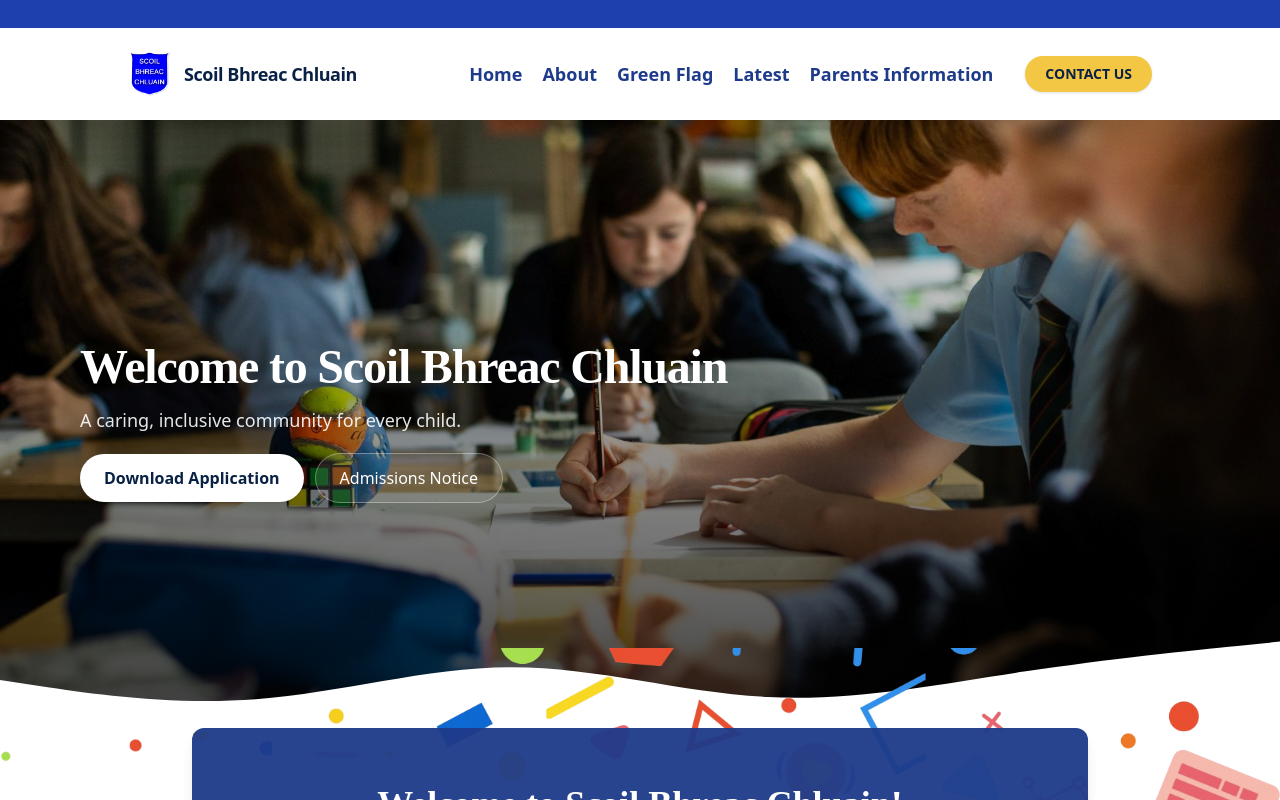
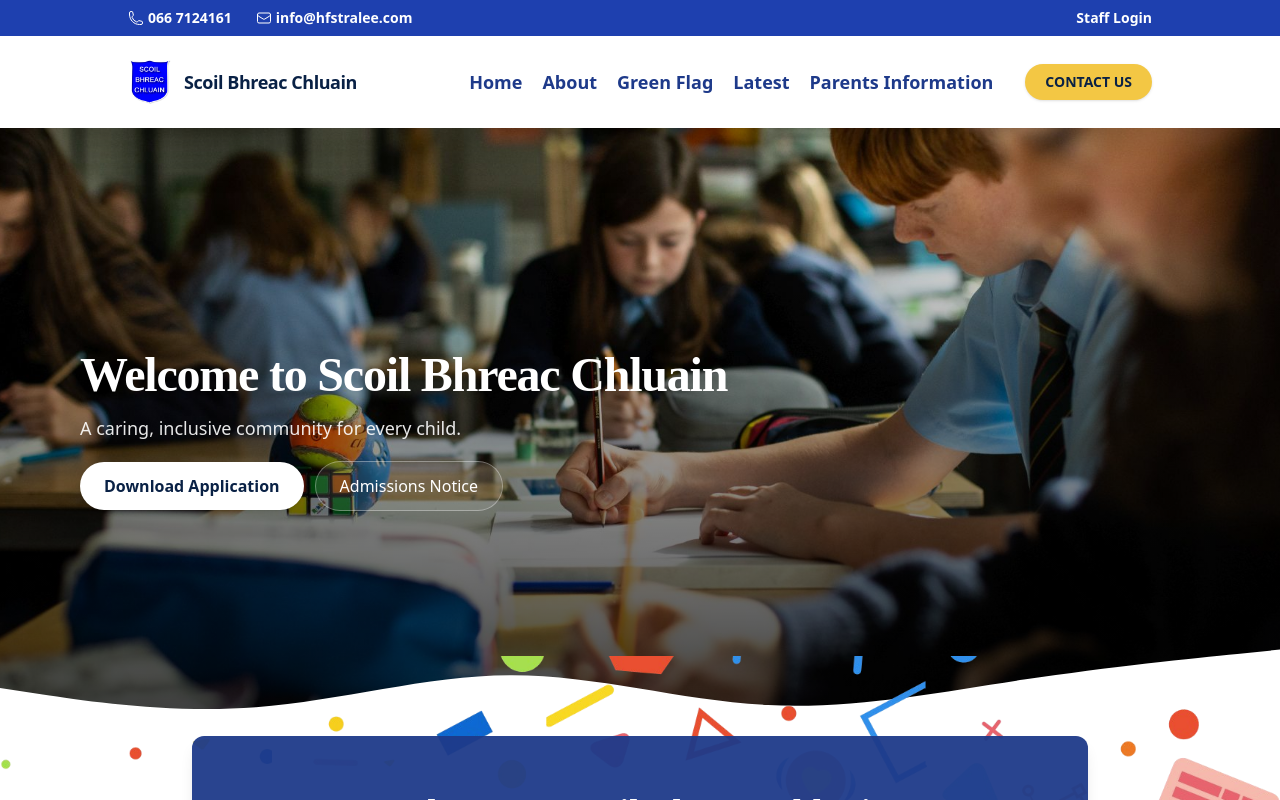
Before and after one commit to newsyd04/scoil-bhreac-chluain-website, a React (Vite) app: page / in a window 1280 px wide. Shown: the top 800 px of the page. Built offline with nearby package versions, Linux system fonts and the light colour scheme; no server answers; a web font is replaced by a local one.

Commit message:
added header info

```diff
--- a/package.json
+++ b/package.json
@@ -12,6 +12,7 @@
     "deploy": "gh-pages -d dist"
   },
   "dependencies": {
+    "@heroicons/react": "^2.2.0",
     "axios": "^1.8.4",
     "bcryptjs": "^3.0.2",
     "cors": "^2.8.5",
--- a/src/components/Navbar.jsx
+++ b/src/components/Navbar.jsx
@@ -1,6 +1,8 @@
 import React, { useEffect, useState } from "react";
 import { Link, useLocation } from "react-router-dom";
 import logo from "../assets/logo.png";
+import { PhoneIcon, EnvelopeIcon } from "@heroicons/react/24/outline";
+
 
 export default function Navbar() {
   const [isOpen, setIsOpen] = useState(false);
@@ -20,7 +22,34 @@ export default function Navbar() {
 
   return (
     <nav className="bg-white sticky top-0 z-50 text-sbc-blue shadow-2xl">
-      <div className="bg-blue-800 h-7 w-full" />
+
+      <div className="bg-blue-800 h-9 w-full text-white text-sm">
+        <div className="container mx-auto h-full flex items-center justify-between px-4 sm:px-6 lg:px-32">
+          {/* Contact Info */}
+          <div className="flex items-center gap-6">
+            <a
+              href="tel:0667124161"
+              className="flex font-semibold items-center gap-1 hover:underline"
+            >
+              <PhoneIcon className="h-4 w-4" />
+              066 7124161
+            </a>
+            <a
+              href="mailto:info@hfstralee.com"
+              className="flex font-semibold items-center gap-1 hover:underline"
+            >
+              <EnvelopeIcon className="h-4 w-4" />
+              info@hfstralee.com
+            </a>
+          </div>
+
+          {/* Staff Login */}
+          <a href="/login" className="hover:underline font-bold">
+            Staff Login
+          </a>
+        </div>
+      </div>
+
       <div className="container mx-auto px-6 lg:px-32 py-6 flex items-center justify-between">
         {/* Brand */}
         <Link to="/" className="flex items-center gap-3">
```
Also changed, not shown: 1 other file (tests, documents, lock files or other folders).
